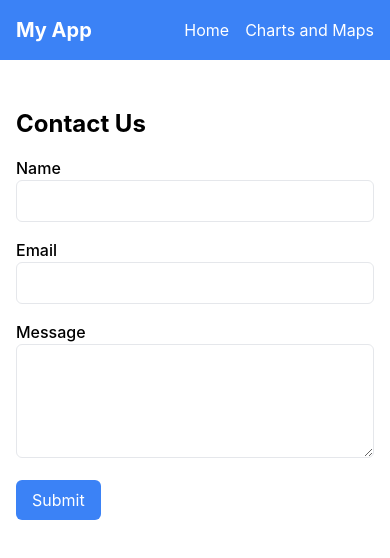
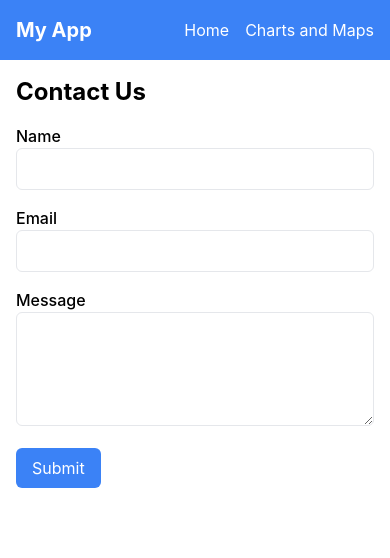
Before and after one commit to Subhrajitbw/subhrajitbw.github.io, a React (Create React App) app: page / in a window 390 px wide. Shown: the top 558 px of the page. Built offline with nearby package versions, Linux system fonts and the light colour scheme.

Commit message:
Update index.css

```diff
--- a/src/index.css
+++ b/src/index.css
@@ -21,3 +21,32 @@
 
   height: 50vh;
 }
+
+.container {
+  max-width: 1200px;
+  margin: 0 auto;
+}
+
+.line-graph {
+  height: 300px;
+}
+
+@media (max-width: 768px) {
+  .container {
+    max-width: 900px;
+  }
+
+  .line-graph {
+    height: 200px;
+  }
+}
+
+@media (max-width: 576px) {
+  .container {
+    max-width: 600px;
+  }
+
+  .line-graph {
+    height: 150px;
+  }
+}
```
